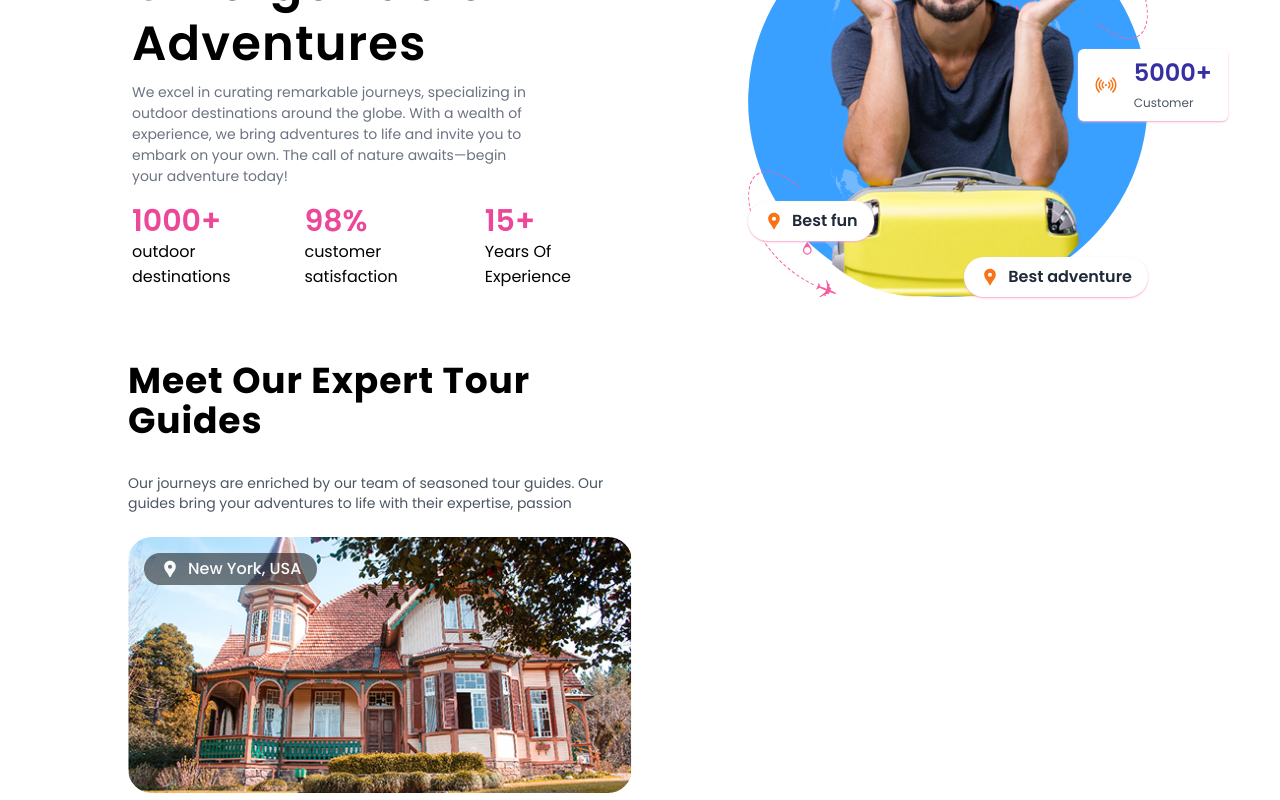
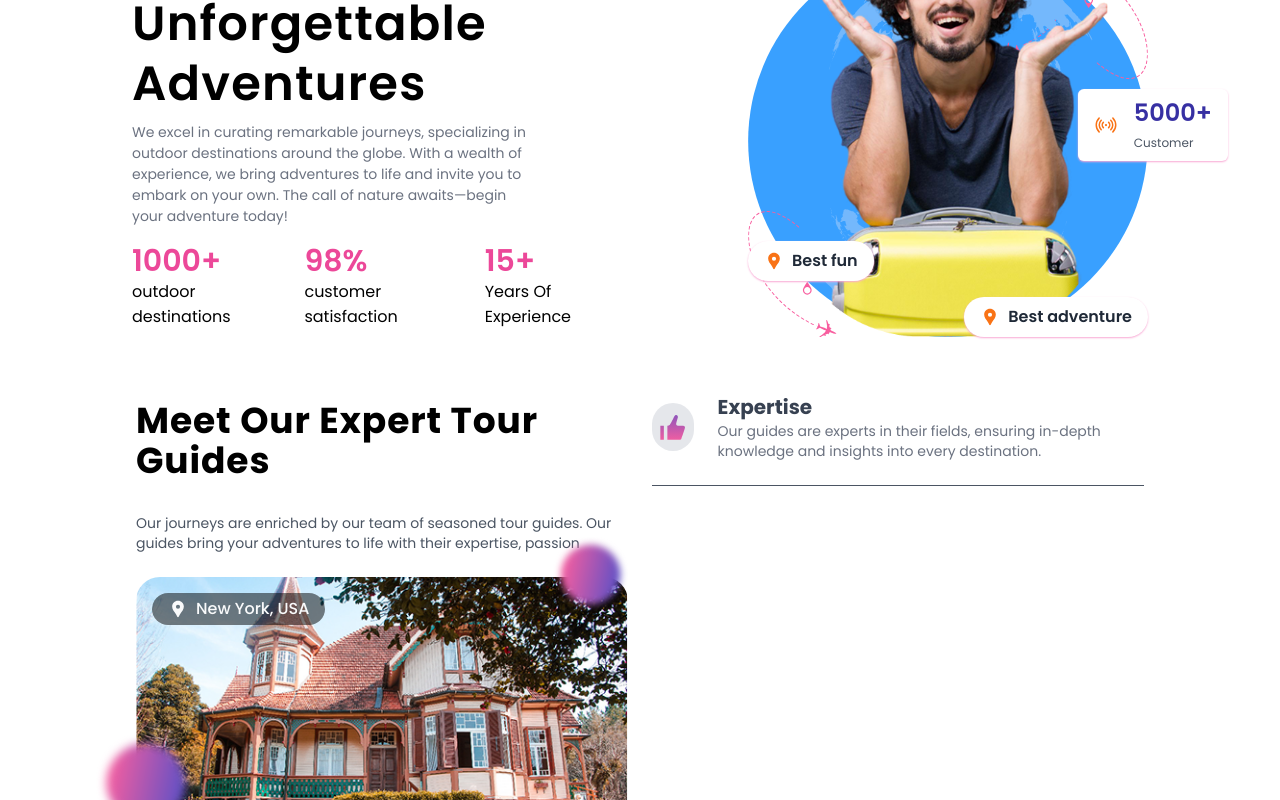
Before and after one commit to Farindra968/Travel-Vlog, a Next.js app: page / in a window 1280 px wide. Shown: the part 3210-4010 px from the top of the page. Built offline with nearby package versions, Linux system fonts and the light colour scheme.

Commit message:
Update HeroSection4 layout and add like icon SVG for enhanced visual appeal

```diff
--- a/src/app/page.js
+++ b/src/app/page.js
@@ -21,7 +21,7 @@ export default function Home() {
       <div className="py-10">
           <ProductSlider/>
       </div>
-      <div className="pt-18 pb-10 relative">
+      <div className="pt-28 md:pt-10 pb-10 relative">
         <HeroSection3 />
       </div>
       <div className="py-10">
--- a/src/components/home/HeroSection4.jsx
+++ b/src/components/home/HeroSection4.jsx
@@ -1,15 +1,32 @@
 import React from 'react'
 import ImageCard from '../ui/ImageCard'
+import Image from 'next/image'
+import vector2 from '@/assets/images/vector2.svg'
+import like_icon from '@/assets/images/like_icon.svg'
 
 const HeroSection4 = () => {
   return (
-    <section className='max-w-screen-lg mx-auto grid grid-cols-2 gap-4'>
-      <div>
+    <section className='max-w-screen-lg mx-auto grid grid-cols-1 md:grid-cols-2 gap-6 px-4 md:px-2'>
+      <div className=''>
               <h1 className='font-poppins-bold text-4xl leading-10 tracking-normal md:tracking-wide dark:text-gray-200 py-2'>Meet Our Expert Tour Guides</h1>
               <p className='font-Poppins text-sm text-gray-600 py-6 dark:text-gray-300'>Our journeys are enriched by our team of seasoned tour guides. Our guides bring your adventures to life with their expertise, passion</p>
-              <ImageCard/>
+              <div className='relative'>
+              <ImageCard />
+                  <Image src={vector2} height={75} width={75} alt='vector2' className='absolute -top-10 right-0' />
+                  <Image src={vector2} height={100} width={100} alt='vector2' className='absolute bottom-0 -left-10' />
+              </div>
           </div>
-          <div className=''></div>
+          <div className=''>
+              <div className=' flex items-center gap-6 border-b border-gray-600 pb-6 '>
+                  <div className='bg-gray-200 w-12 h-12 rounded-full flex justify-center items-center'>
+                      <Image src={like_icon} height={25} width={25} alt='Like Icon'/>
+                  </div>
+                  <div className='w-full'>
+                      <p className='font-poppins-bold text-xl text-gray-700 dark:text-gray-300'>Expertise</p>
+                      <p className='font-Poppins text-gray-500 dark:text-gray-300 text-sm'>Our guides are experts in their fields, ensuring in-depth knowledge and insights into every destination.</p>
+                  </div>
+              </div>
+          </div>
     </section>
   )
 }
```
Also changed, not shown: src/assets/images/like_icon.svg (added).
